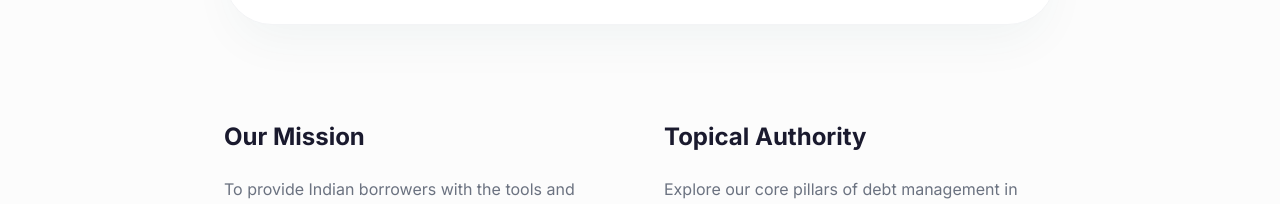
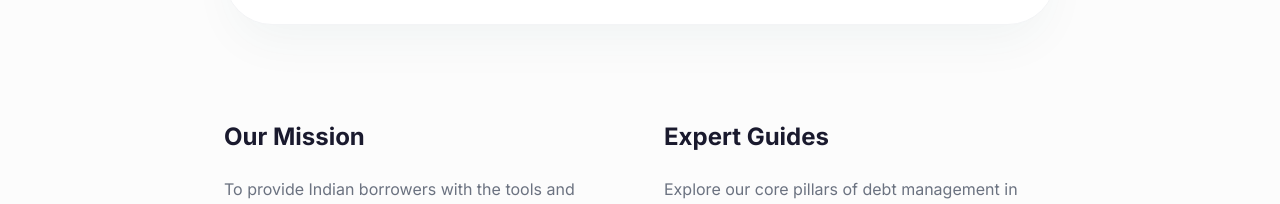
Before and after one commit to Aaditri-Technologies/exitDebt-Waitlist, a Next.js app: page /about in a window 1280 px wide. Shown: the part 940-1144 px from the top of the page. Built offline with nearby package versions, Linux system fonts and the light colour scheme.

Commit message:
style: replace Topical Authority with Expert Guides

```diff
--- a/src/app/about/page.tsx
+++ b/src/app/about/page.tsx
@@ -52,7 +52,7 @@ export default function AboutPage() {
             </p>
           </div>
           <div id="articles-section">
-            <h3 className="text-2xl font-bold mb-6" style={{ color: "var(--color-text-primary)" }}>Topical Authority</h3>
+            <h3 className="text-2xl font-bold mb-6" style={{ color: "var(--color-text-primary)" }}>Expert Guides</h3>
             <p className="mb-4" style={{ color: "var(--color-text-secondary)" }}>
               Explore our core pillars of debt management in India:
             </p>
```
